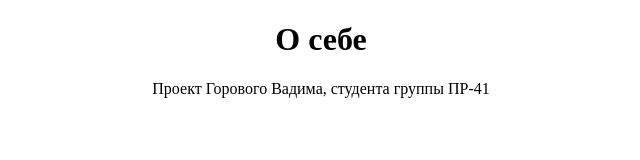
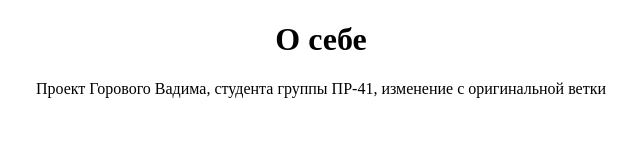
Before and after one commit to vadossus/prakt4_TRPO_Gorovoy, a plain HTML site: page index.html in a window 1280 px wide. Shown: the whole page, without its empty margins (319-959 px from the left). Drawn offline with Linux system fonts and the light colour scheme.

Commit message:
Добавлены изменения c основной ветки

```diff
--- a/index.html
+++ b/index.html
@@ -8,6 +8,6 @@
 </head>
 <body>
     <h1>О себе</h1>
-    <p>Проект Горового Вадима, студента группы ПР-41</p>
+    <p>Проект Горового Вадима, студента группы ПР-41, изменение с оригинальной ветки</p>
 </body>
 </html>
```
